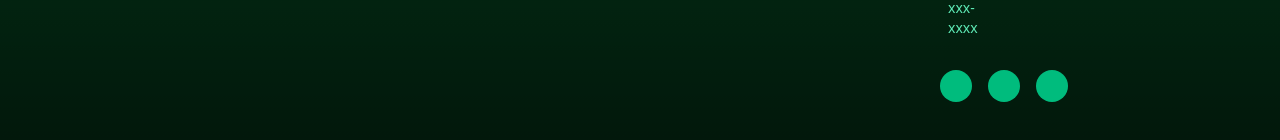
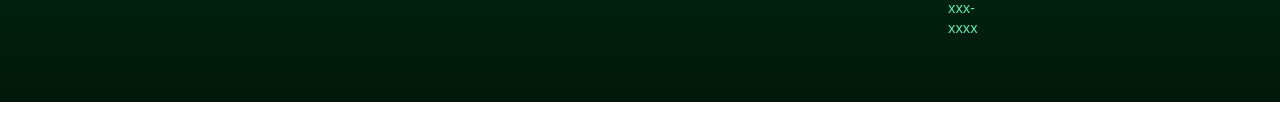
Before and after one commit to KylePep/consultant-jeff, a Vue app: page / in a window 1280 px wide. Shown: the part 1735-1875 px from the top of the page. After the commit the page ends 1837 px from the top, so only its background shows below. Built offline with nearby package versions, Linux system fonts and the light colour scheme.

Commit message:
disabled icons, mdi not working

```diff
--- a/src/components/FooterContent.vue
+++ b/src/components/FooterContent.vue
@@ -127,7 +127,7 @@ const services = {
               class="font-normal text-sm text-emerald-300">email@email.com</span></li>
         </ul>
 
-        <div class="flex gap-4">
+        <!-- <div class="flex gap-4">
           <a target="_blank" href="https://www.google.com"
             class="bg-emerald-500 rounded-full h-8 w-8 flex justify-center items-center">
             <i class="relative mdi mdi-facebook text-xl"></i>
@@ -140,7 +140,7 @@ const services = {
             class="bg-emerald-500 rounded-full h-8 w-8 flex justify-center items-center">
             <i class="relative mdi mdi-alpha-g text-4xl"></i>
           </a>
-        </div>
+        </div> -->
 
       </section>
 
```
